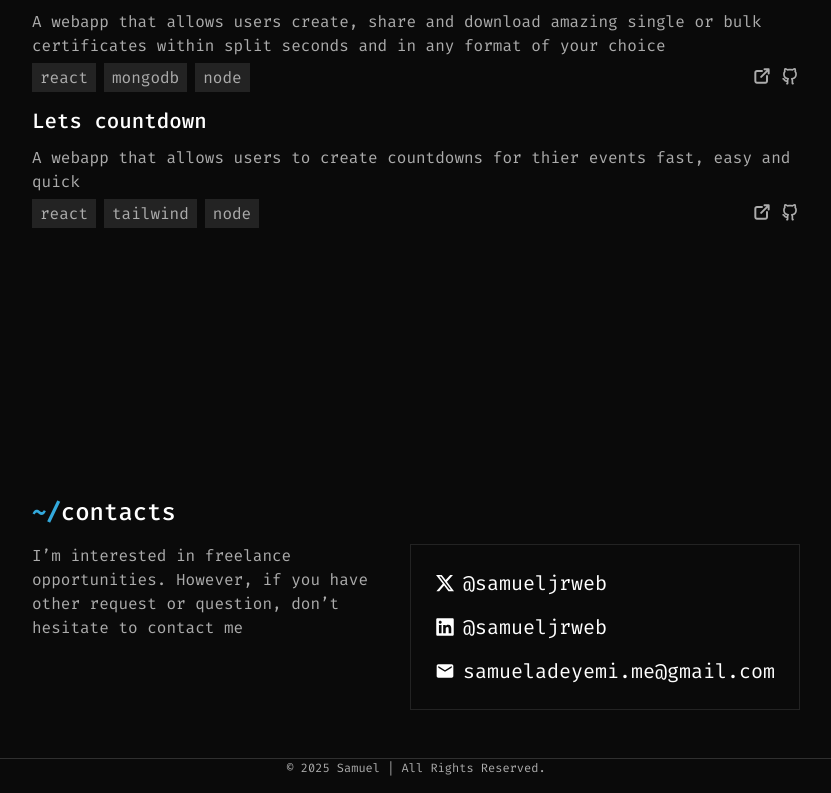
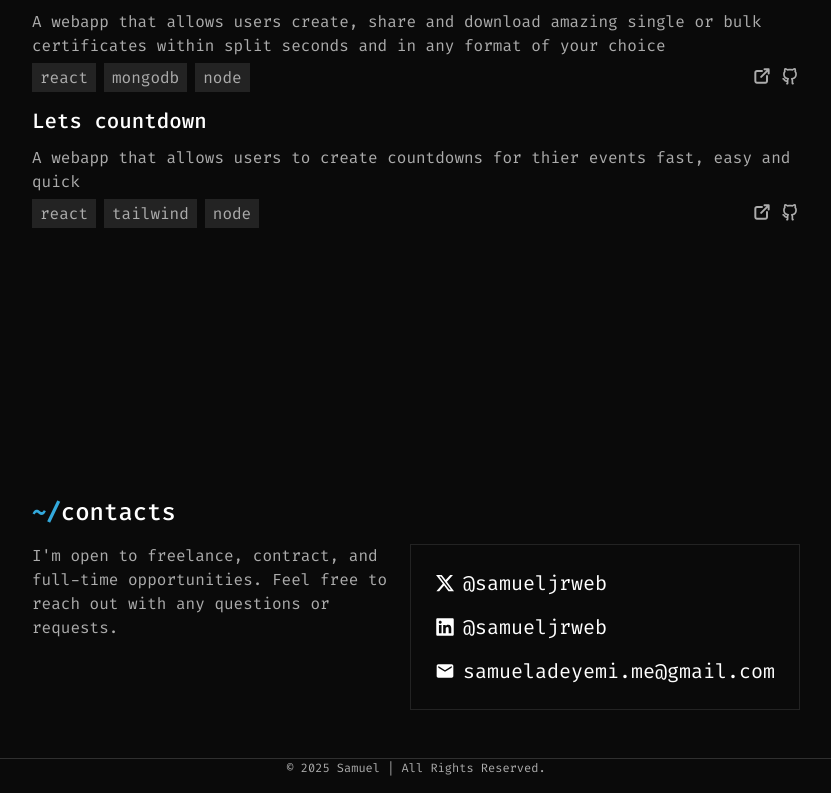
Before and after one commit to Samueljr-web/samuel-dev, a Next.js app: page / in a window 1280 px wide. Shown: the part 1561-2354 px from the top of the page, without its empty margins (224-1055 px from the left). Built offline with nearby package versions, Linux system fonts and the light colour scheme.

Commit message:
updated contact description

```diff
--- a/pages/contacts.tsx
+++ b/pages/contacts.tsx
@@ -41,9 +41,8 @@ function Contacts() {
 
       <div className="flex md:flex-row flex-col justify-between mt-4 ">
         <h2>
-          {" "}
-          I’m interested in freelance opportunities. However, if you have other
-          request or question, don’t hesitate to contact me
+          I&apos;m open to freelance, contract, and full-time opportunities.
+          Feel free to reach out with any questions or requests.
         </h2>
         <div className="md:mt-0 mt-4 md:w-fit w-full h-fit p-2 border border-[#ffffff1a]">
           <div className="flex flex-col gap-4 p-4">
```
